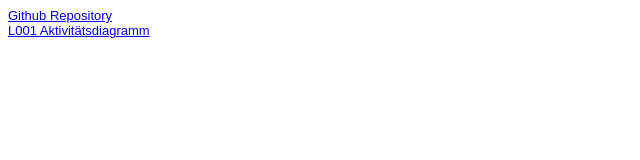
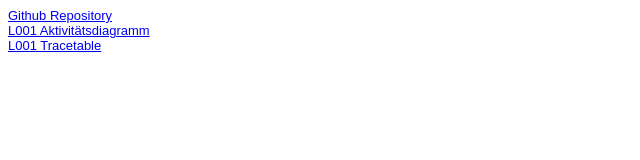
Before and after one commit to Sahertia/EIA2, a plain HTML site: page steckbrief.htm in a window 1280 px wide. Shown: the whole page, without its empty margins (0-640 px from the left). Drawn offline with Linux system fonts and the light colour scheme.

Commit message:
Update steckbrief.htm

```diff
--- a/steckbrief.htm
+++ b/steckbrief.htm
@@ -16,6 +16,7 @@
 
 	<a href="https://github.com/Sahertia/EIA2" target="_blank">Github Repository</a><br>
 	<a href="https://Sahertia.github.io/EIA2/WS20/L001/L001_Boxes_Aktivitäsdiagramm.pdf" target="_blank">L001 Aktivitätsdiagramm</a><br>
+	<a href="https://Sahertia.github.io/EIA2/WS20/L001/L001_Boxes_Tracetable.pdf " target="_blank">L001 Tracetable</a><br>
 
 
 </body>
```
